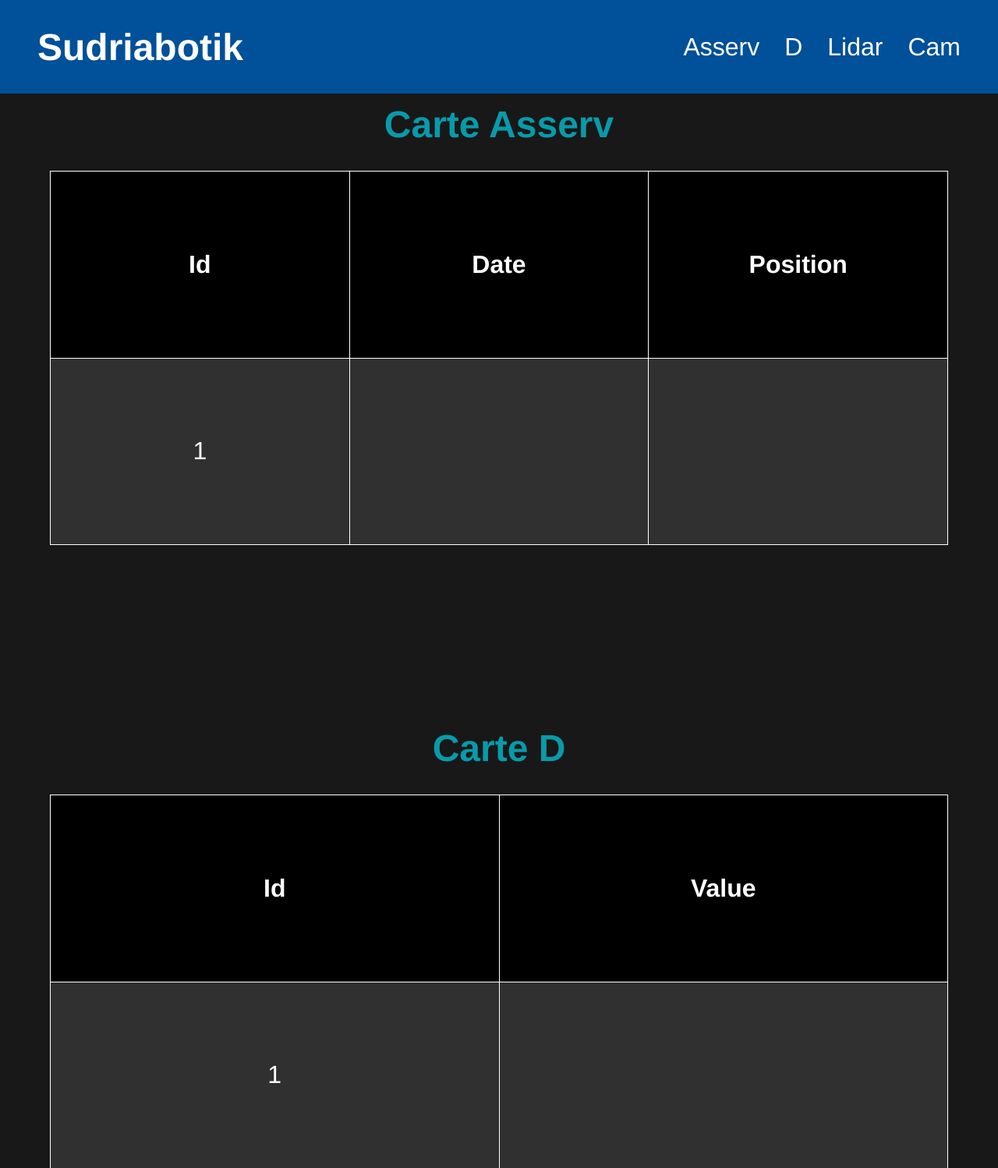
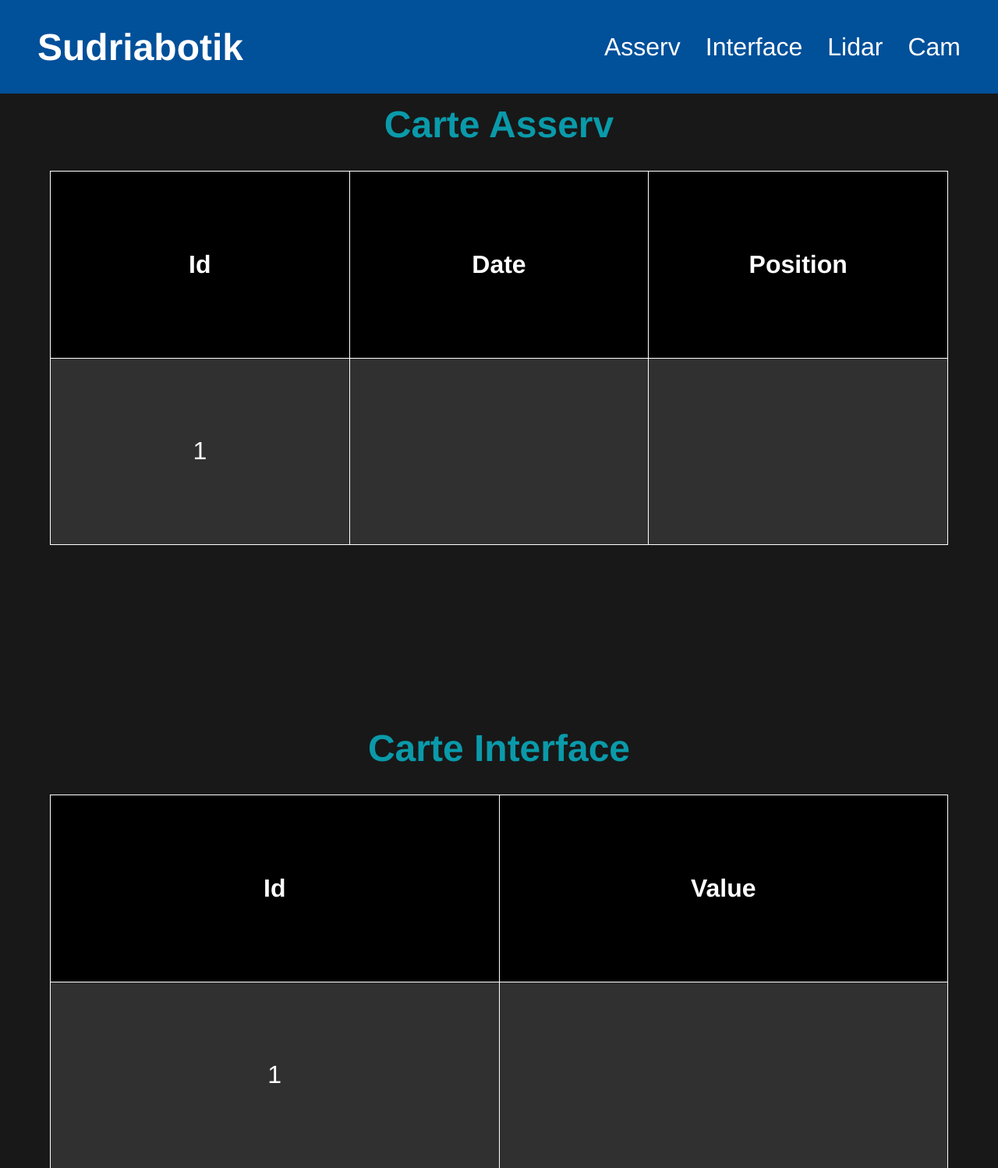
Before and after one commit to OdhDecCos/3m02, a PHP site: page / in a window 1280 px wide. Shown: the top 1498 px of the page at 78% size. Run offline with PHP 8.4, Linux system fonts and the light colour scheme; tables that the repository leaves empty or names only in its code hold one stand-in row (values such as "Sample post"); data that the repository does not hold is empty.

Commit message:
correction titres

```diff
--- a/index.php
+++ b/index.php
@@ -25,7 +25,7 @@
         <h1>Sudriabotik</h1>
         <ul>
             <li><a href="#asserv">Asserv</a></li>
-            <li><a href="#d">D</a></li>
+            <li><a href="#interface">Interface</a></li>
             <li><a href="#lidar">Lidar</a></li>
             <li><a href="#cam">Cam</a></li>
         </ul>
@@ -49,8 +49,8 @@
                 ?>
             </table>
         </section>
-        <section id="d">
-            <h1 class="section-title">Carte D</h1>
+        <section id="interface">
+            <h1 class="section-title">Carte Interface</h1>
             <table>
                 <tr>
                     <th>Id</th>
```
